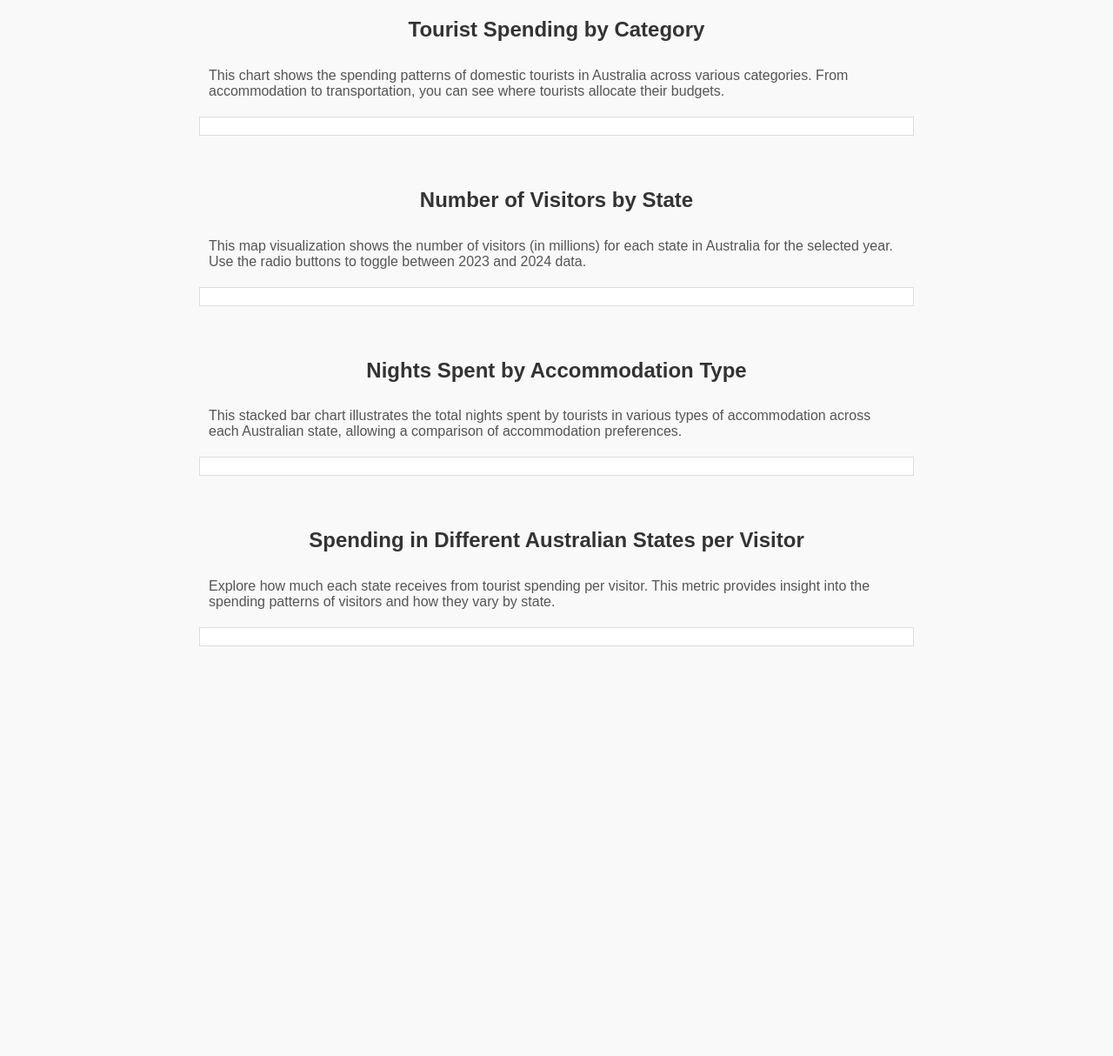
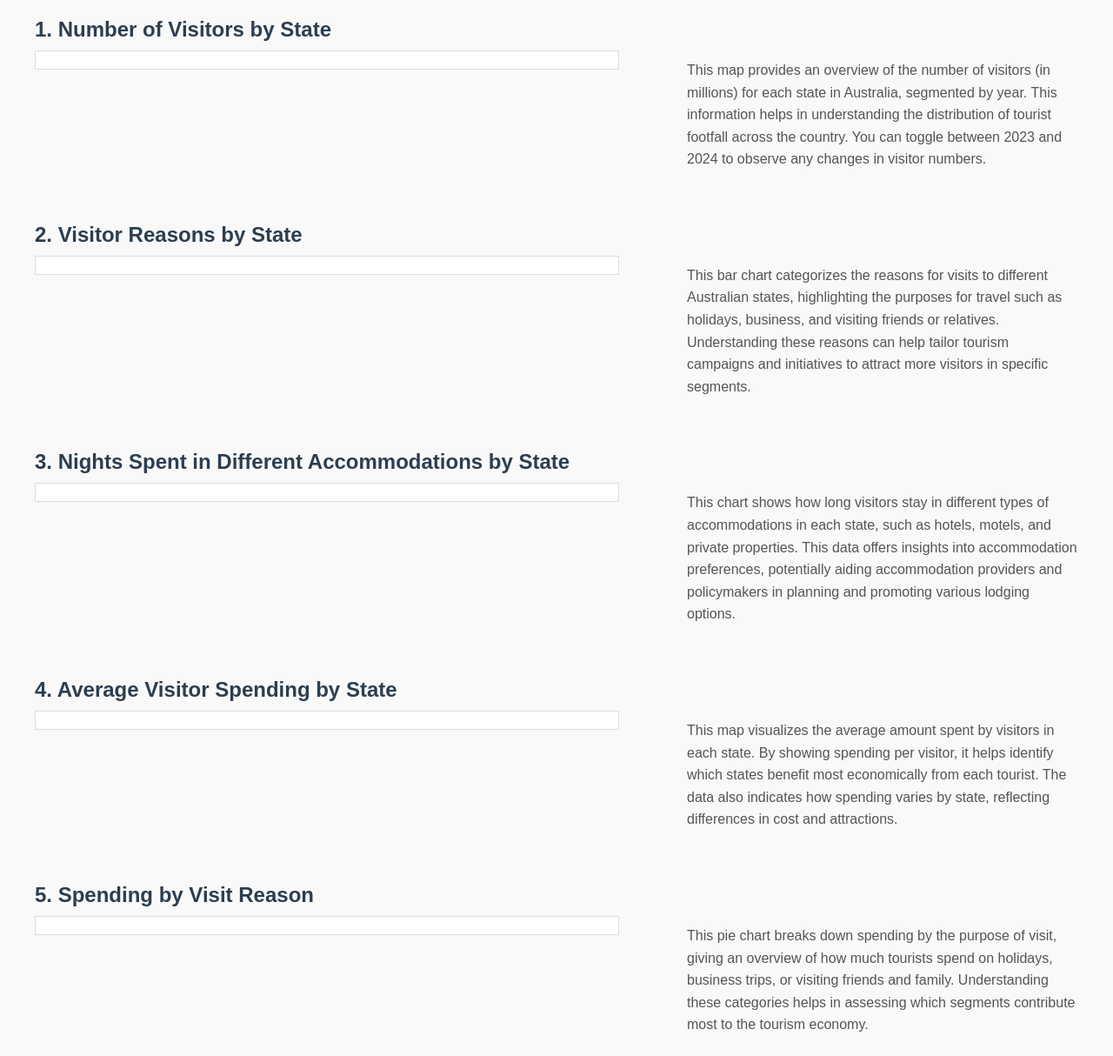
Before and after one commit to AryaanH/FIT3179-Assignment2, a plain HTML site: page index.html in a window 1280 px wide. Shown: the part 20-1234 px from the top of the page at 87% size. Before the commit the page ends 823 px from the top, so only its background shows below. Drawn offline with Linux system fonts and the light colour scheme; a script that the page names is missing.

Commit message:
added all visualisations

```diff
--- a/index.html
+++ b/index.html
@@ -11,6 +11,7 @@
             margin: 0;
             padding: 0;
             background-color: #f9f9f9;
+            color: #333;
         }
 
         .container {
@@ -19,27 +20,44 @@
             padding: 20px;
         }
 
+        h2 {
+            color: #2c3e50;
+            margin-bottom: 10px;
+        }
+
+        p {
+            margin: 10px 0 20px;
+            color: #555;
+            line-height: 1.6;
+        }
+
         .section {
-            display: flex;
-            flex-direction: column;
-            align-items: center;
             margin-bottom: 40px;
         }
 
-        .section h2 {
-            color: #333;
+        .row {
+            display: flex;
+            flex-wrap: wrap;
+            justify-content: space-between;
+            gap: 20px;
         }
 
-        .section p {
-            max-width: 800px;
-            margin: 10px 0 20px;
-            color: #555;
+        .chart,
+        .text {
+            flex: 1;
+            min-width: 300px;
+        }
+
+        .chart {
+            max-width: 650px;
+        }
+
+        .text {
+            max-width: 450px;
         }
 
         .visualization {
             width: 100%;
-            max-width: 800px;
-            margin: 0 auto;
             border: 1px solid #ddd;
             padding: 10px;
             background-color: #fff;
@@ -54,53 +72,109 @@
 <body>
 
     <div class="container">
-        <!-- Section 1 -->
+        <!-- Section 1: Number of Visitors per State and Visitor Reasons -->
         <div class="section">
-            <h2>Tourist Spending by Category</h2>
-            <p>This chart shows the spending patterns of domestic tourists in Australia across various categories. From
-                accommodation to transportation, you can see where tourists allocate their budgets.</p>
-            <div id="visualization1" class="visualization"></div>
+            <h2>1. Number of Visitors by State</h2>
+            <div class="row">
+                <div class="chart">
+                    <div id="visualization1" class="visualization"></div>
+                </div>
+                <div class="text">
+                    <p>This map provides an overview of the number of visitors (in millions) for each state in
+                        Australia, segmented by year. This information helps in understanding the distribution of
+                        tourist footfall across the country. You can toggle between 2023 and 2024 to observe any changes
+                        in visitor numbers.</p>
+                </div>
+            </div>
         </div>
 
-        <!-- Section 2 -->
+        <!-- Section 2: Visitor Reasons by State -->
         <div class="section">
-            <h2>Number of Visitors by State</h2>
-            <p>This map visualization shows the number of visitors (in millions) for each state in Australia for the
-                selected year. Use the radio buttons to toggle between 2023 and 2024 data.</p>
-            <div id="visualization2" class="visualization"></div>
+            <h2>2. Visitor Reasons by State</h2>
+            <div class="row">
+                <div class="chart">
+                    <div id="visualization2" class="visualization"></div>
+                </div>
+                <div class="text">
+                    <p>This bar chart categorizes the reasons for visits to different Australian states, highlighting
+                        the purposes for travel such as holidays, business, and visiting friends or relatives.
+                        Understanding these reasons can help tailor tourism campaigns and initiatives to attract more
+                        visitors in specific segments.</p>
+                </div>
+            </div>
         </div>
 
-        <!-- Section 3 -->
+        <!-- Section 3: Nights Spent by Accommodation Type -->
         <div class="section">
-            <h2>Nights Spent by Accommodation Type</h2>
-            <p>This stacked bar chart illustrates the total nights spent by tourists in various types of accommodation
-                across each Australian state, allowing a comparison of accommodation preferences.</p>
-            <div id="visualization3" class="visualization"></div>
+            <h2>3. Nights Spent in Different Accommodations by State</h2>
+            <div class="row">
+                <div class="chart">
+                    <div id="visualization6" class="visualization"></div>
+                </div>
+                <div class="text">
+                    <p>This chart shows how long visitors stay in different types of accommodations in each state, such
+                        as hotels, motels, and private properties. This data offers insights into accommodation
+                        preferences, potentially aiding accommodation providers and policymakers in planning and
+                        promoting various lodging options.</p>
+                </div>
+            </div>
         </div>
 
-        <!-- Section 4 -->
+        <!-- Section 4: Average Visitor Spending by State -->
         <div class="section">
-            <h2>Spending in Different Australian States per Visitor</h2>
-            <p>Explore how much each state receives from tourist spending per visitor. This metric provides insight into
-                the spending patterns of visitors and how they vary by state.</p>
-            <div id="visualization4" class="visualization"></div>
+            <h2>4. Average Visitor Spending by State</h2>
+            <div class="row">
+                <div class="chart">
+                    <div id="visualization4" class="visualization"></div>
+                </div>
+                <div class="text">
+                    <p>This map visualizes the average amount spent by visitors in each state. By showing spending per
+                        visitor, it helps identify which states benefit most economically from each tourist. The data
+                        also indicates how spending varies by state, reflecting differences in cost and attractions.</p>
+                </div>
+            </div>
         </div>
 
+        <!-- Section 5: Spending by Visit Reason -->
+        <div class="section">
+            <h2>5. Spending by Visit Reason</h2>
+            <div class="row">
+                <div class="chart">
+                    <div id="visualization3" class="visualization"></div>
+                </div>
+                <div class="text">
+                    <p>This pie chart breaks down spending by the purpose of visit, giving an overview of how much
+                        tourists spend on holidays, business trips, or visiting friends and family. Understanding these
+                        categories helps in assessing which segments contribute most to the tourism economy.</p>
+                </div>
+            </div>
+        </div>
+
+        <!-- Section 6: Spending by Category -->
+        <div class="section">
+            <h2>6. Tourist Spending by Category</h2>
+            <div class="row">
+                <div class="chart">
+                    <div id="visualization5" class="visualization"></div>
+                </div>
+                <div class="text">
+                    <p>This bar chart provides insights into the specific spending categories for domestic tourists,
+                        ranging from accommodation to transportation and entertainment. This data helps in understanding
+                        where the most money is spent, enabling businesses and policymakers to prioritize high-impact
+                        areas.</p>
+                </div>
+            </div>
+        </div>
     </div>
 
     <script type="text/javascript">
-        // Load the first visualization
-        vegaEmbed('#visualization1', 'js/visualization.vg(1).json').catch(console.error);
-
-        // Load the second visualization
+        // Load each visualization into its corresponding div
+        vegaEmbed('#visualization1', 'js/visualization.vg(5).json').catch(console.error);
         vegaEmbed('#visualization2', 'js/visualization.vg(2).json').catch(console.error);
-
-        // Load the third visualization
         vegaEmbed('#visualization3', 'js/visualization.vg(3).json').catch(console.error);
-
-        // Load the fourth visualization
-        vegaEmbed('#visualization4', 'js/visualization.vg(4).json').catch(console.error);
-
+        vegaEmbed('#visualization4', 'js/visualization.vg(1).json').catch(console.error);
+        vegaEmbed('#visualization5', 'js/visualization.vg(4).json').catch(console.error);
+        vegaEmbed('#visualization6', 'js/visualization.vg(6).json').catch(console.error);
     </script>
 
 </body>
```
